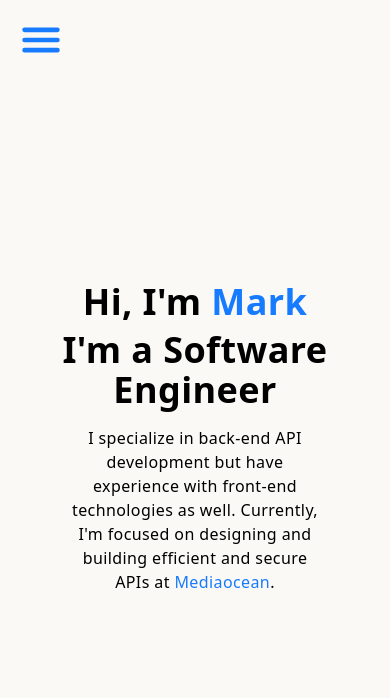
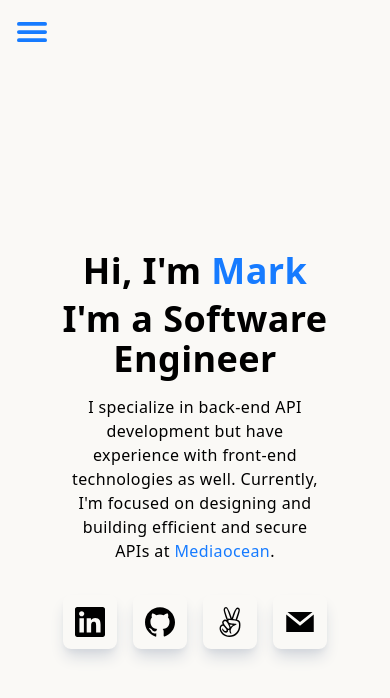
Before and after one commit to Mark-Donohue/personal-website-v3, a Next.js app: page / in a window 390 px wide. Shown: the top 698 px of the page. Built offline with nearby package versions, Linux system fonts and the light colour scheme.

Commit message:
Add icons to hero, start about section

```diff
--- a/components/Main.jsx
+++ b/components/Main.jsx
@@ -1,8 +1,10 @@
 import React from "react";
+import { GrMail } from "react-icons/gr";
+import { SiLinkedin, SiGithub, SiAngellist } from "react-icons/si";
 
 const Main = () => {
   return (
-    <div className="w-full h-screen text-center pt-10">
+    <div className="w-full h-screen text-center pt-16">
       <div className="max-w-[1240px] w-full h-full mx-auto p-2 pt-2 flex justify-center items-center">
         <div>
           <h1 className="py-2">
@@ -23,6 +25,20 @@ const Main = () => {
             </a>
             .
           </p>
+          <div className="flex items-center justify-between max-w-[265px] m-auto py-4">
+            <div className="rounded-lg shadow-lg shadow-gray-300 p-3 cursor-pointer hover:bg-gray-200">
+              <SiLinkedin size={30} />
+            </div>
+            <div className="rounded-lg shadow-lg shadow-gray-300 p-3 cursor-pointer hover:bg-gray-200">
+              <SiGithub size={30} />
+            </div>
+            <div className="rounded-lg shadow-lg shadow-gray-300 p-3 cursor-pointer hover:bg-gray-200">
+              <SiAngellist size={30} />
+            </div>
+            <div className="rounded-lg shadow-lg shadow-gray-300 p-3 cursor-pointer hover:bg-gray-200">
+              <GrMail size={30} />
+            </div>
+          </div>
         </div>
       </div>
     </div>
--- a/components/Navigation.jsx
+++ b/components/Navigation.jsx
@@ -1,5 +1,4 @@
 import React, { useState } from "react";
-import Image from "next/image";
 import Link from "next/link";
 import { IoMenu, IoClose } from "react-icons/io5";
 
@@ -11,7 +10,7 @@ const Navigation = () => {
   };
 
   return (
-    <div className="fixed w-full h-20 z-[100]">
+    <div className="fixed w-full h-16 z-[100]">
       {/* Nav Bar */}
       <div className="flex items-center w-full h-full px-2 2xl:px-18">
         <div>
@@ -30,8 +29,8 @@ const Navigation = () => {
             </li>
           </ul>
         </div>
-        <div onClick={handleSideMenu} className="md:hidden cursor-pointer pl-2">
-          <IoMenu size={50} color="#167BFF" />
+        <div onClick={handleSideMenu} className="md:hidden cursor-pointer pl-1">
+          <IoMenu size={40} color="#167BFF" />
         </div>
       </div>
 
```
Also changed, not shown: components/About.jsx (added).
